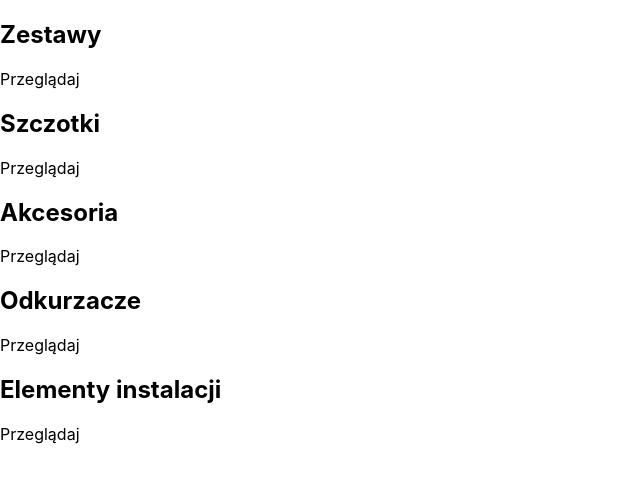
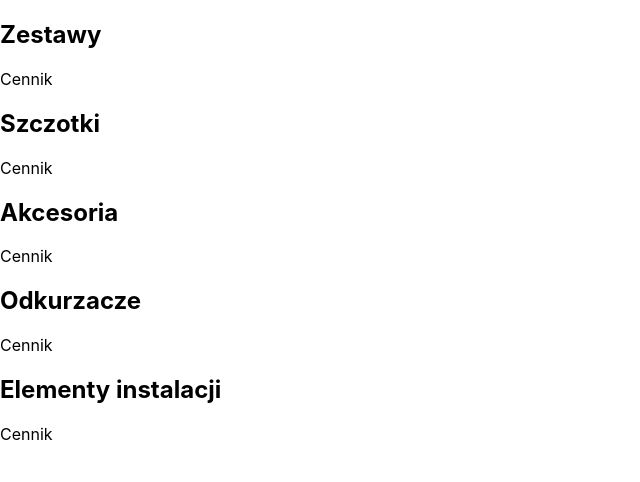
Before and after one commit to ensue/husky-webshop, a React (Create React App) app: page / in a window 1280 px wide. Shown: the top 482 px of the page, without its empty margins (0-640 px from the left). Built offline with nearby package versions, Linux system fonts and the light colour scheme.

Commit message:
make category display dynamic

```diff
--- a/src/App.js
+++ b/src/App.js
@@ -1,57 +1,41 @@
 const App = () => {
+  const categories = [
+    {
+      id: 1,
+      title: "Zestawy",
+    },
+    {
+      id: 2,
+      title: "Szczotki",
+    },
+    {
+      id: 3,
+      title: "Akcesoria",
+    },
+    {
+      id: 4,
+      title: "Odkurzacze",
+    },
+    {
+      id: 5,
+      title: "Elementy instalacji",
+    },
+  ];
+
   return (
     <div className="categories-container">
-      <div className="category-container">
-        {
-          // <img src="" alt="">
-        }
+      {categories.map(({ title }) => (
         <div className="category-container">
-          <h2>Zestawy</h2>
-          <p>Przeglądaj</p>
+          {/* {<img src="" alt="">} */}
+          <div className="category-body-container">
+            <h2>{title}</h2>
+            <p>Cennik</p>
+          </div>
         </div>
-      </div>
-
-      <div className="category-container">
-        {
-          // <img src="" alt="">
-        }
-        <div className="category-container">
-          <h2>Szczotki</h2>
-          <p>Przeglądaj</p>
-        </div>
-      </div>
-
-      <div className="category-container">
-        {
-          // <img src="" alt="">
-        }
-        <div className="category-container">
-          <h2>Akcesoria</h2>
-          <p>Przeglądaj</p>
-        </div>
-      </div>
-
-      <div className="category-container">
-        {
-          // <img src="" alt="">
-        }
-        <div className="category-container">
-          <h2>Odkurzacze</h2>
-          <p>Przeglądaj</p>
-        </div>
-      </div>
-
-      <div className="category-container">
-        {
-          // <img src="" alt="">
-        }
-        <div className="category-container">
-          <h2>Elementy instalacji</h2>
-          <p>Przeglądaj</p>
-        </div>
-      </div>
+      ))}
     </div>
   );
+
+  //Zestawy Szczotki Akcesoria Odkurzacze Elementy instalacji
 };
-
 export default App;
```
